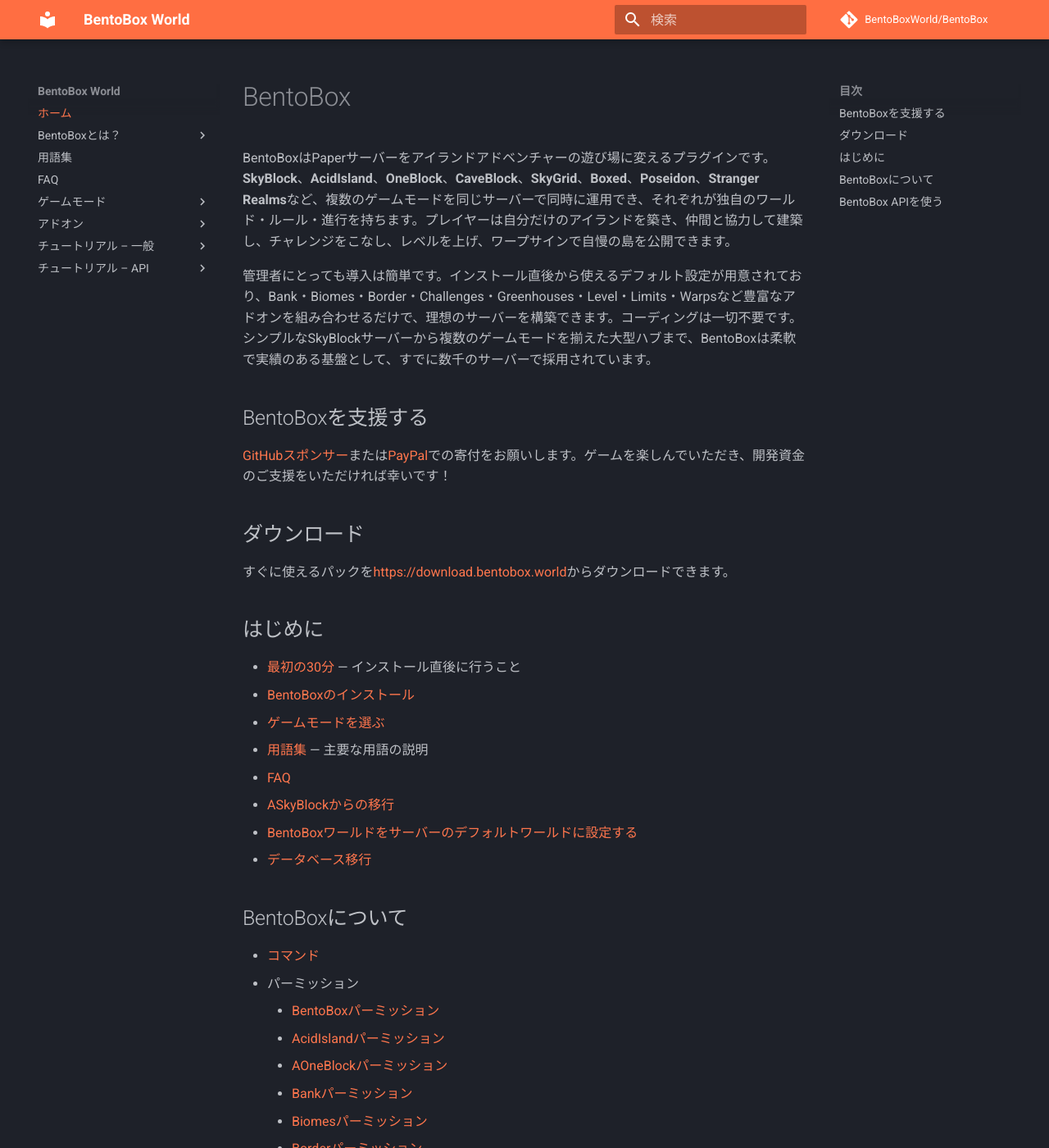
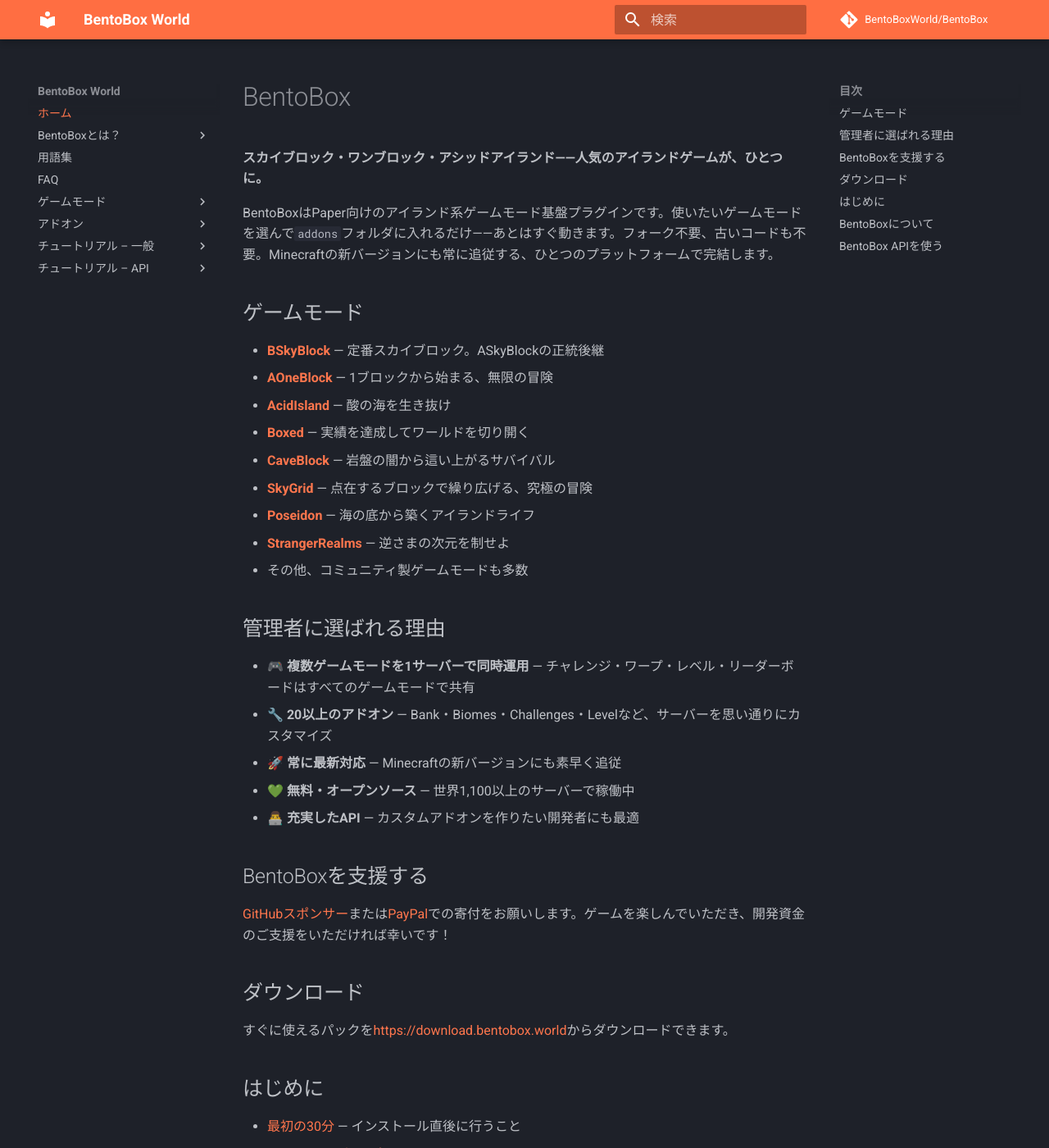
Before and after one commit to BentoBoxWorld/docs-japanese, an MkDocs documentation site: the page built from docs/index.md, in a window 1280 px wide and 1400 px high. Shown: the whole window at 82% size. Built offline with MkDocs 1.6.1 and Material for MkDocs 9.7.7, drawn with Linux system fonts in a browser that asks for light colours; comment, search, counter and statistics services are not loaded.

Commit message:
improve(ja): rewrite index page intro with energy and clear structure
Replace flat two-paragraph description with punchy tagline, short
description, a game modes list with one-line hooks per mode, and an
admin benefits section with emoji markers — inspired by the Modrinth
page structure but written for Japanese readers.

Co-Authored-By: Claude Sonnet 4.6 <noreply@anthropic.com>

```diff
--- a/docs/index.md
+++ b/docs/index.md
@@ -1,8 +1,28 @@
 # BentoBox
 
-BentoBoxはPaperサーバーをアイランドアドベンチャーの遊び場に変えるプラグインです。**SkyBlock**、**AcidIsland**、**OneBlock**、**CaveBlock**、**SkyGrid**、**Boxed**、**Poseidon**、**Stranger Realms**など、複数のゲームモードを同じサーバーで同時に運用でき、それぞれが独自のワールド・ルール・進行を持ちます。プレイヤーは自分だけのアイランドを築き、仲間と協力して建築し、チャレンジをこなし、レベルを上げ、ワープサインで自慢の島を公開できます。
+**スカイブロック・ワンブロック・アシッドアイランド——人気のアイランドゲームが、ひとつに。**
 
-管理者にとっても導入は簡単です。インストール直後から使えるデフォルト設定が用意されており、Bank・Biomes・Border・Challenges・Greenhouses・Level・Limits・Warpsなど豊富なアドオンを組み合わせるだけで、理想のサーバーを構築できます。コーディングは一切不要です。シンプルなSkyBlockサーバーから複数のゲームモードを揃えた大型ハブまで、BentoBoxは柔軟で実績のある基盤として、すでに数千のサーバーで採用されています。
+BentoBoxはPaper向けのアイランド系ゲームモード基盤プラグインです。使いたいゲームモードを選んで`addons`フォルダに入れるだけ——あとはすぐ動きます。フォーク不要、古いコードも不要。Minecraftの新バージョンにも常に追従する、ひとつのプラットフォームで完結します。
+
+## ゲームモード
+
+- **[BSkyBlock](gamemodes/BSkyBlock/)** — 定番スカイブロック。ASkyBlockの正統後継
+- **[AOneBlock](gamemodes/AOneBlock/)** — 1ブロックから始まる、無限の冒険
+- **[AcidIsland](gamemodes/AcidIsland/)** — 酸の海を生き抜け
+- **[Boxed](gamemodes/Boxed/)** — 実績を達成してワールドを切り開く
+- **[CaveBlock](gamemodes/CaveBlock/)** — 岩盤の闇から這い上がるサバイバル
+- **[SkyGrid](gamemodes/SkyGrid/)** — 点在するブロックで繰り広げる、究極の冒険
+- **[Poseidon](gamemodes/Poseidon/)** — 海の底から築くアイランドライフ
+- **[StrangerRealms](gamemodes/StrangerRealms/)** — 逆さまの次元を制せよ
+- その他、コミュニティ製ゲームモードも多数
+
+## 管理者に選ばれる理由
+
+- 🎮 **複数ゲームモードを1サーバーで同時運用** — チャレンジ・ワープ・レベル・リーダーボードはすべてのゲームモードで共有
+- 🔧 **20以上のアドオン** — Bank・Biomes・Challenges・Levelなど、サーバーを思い通りにカスタマイズ
+- 🚀 **常に最新対応** — Minecraftの新バージョンにも素早く追従
+- 💚 **無料・オープンソース** — 世界1,100以上のサーバーで稼働中
+- 👨‍💻 **充実したAPI** — カスタムアドオンを作りたい開発者にも最適
 
 ## BentoBoxを支援する
 
```
